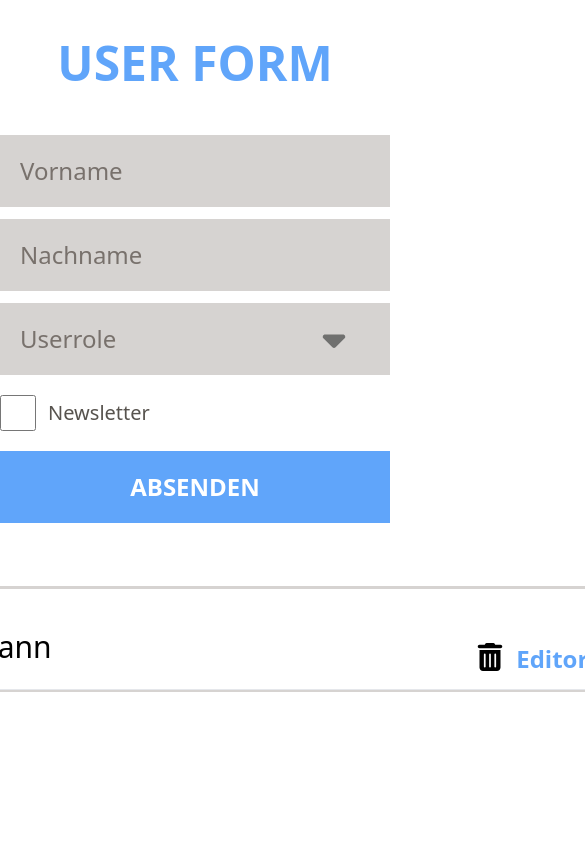
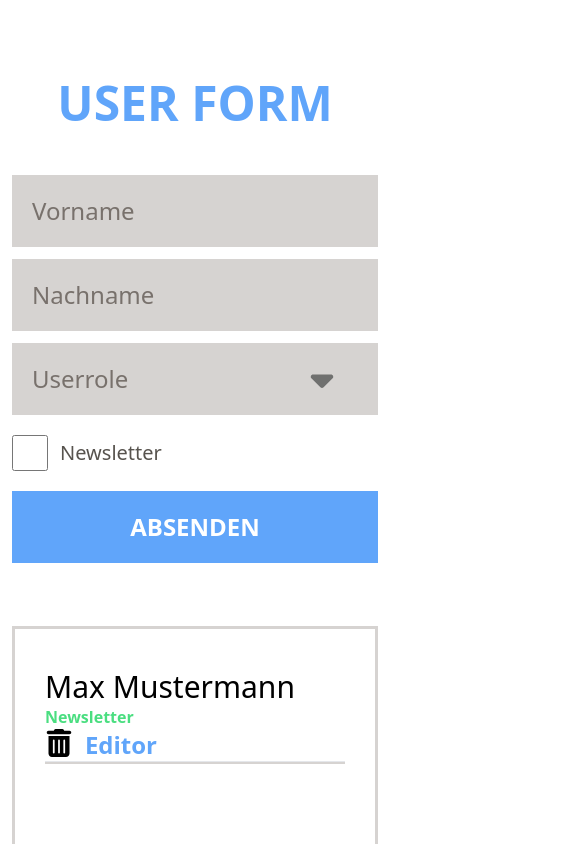
Before and after one commit to TomyJusuf/Userrole_Form, a React (Vite) app: page / in a window 390 px wide. Shown: the top 844 px of the page, 585 px wide, since content can reach past the window. Built offline with nearby package versions, Linux system fonts and the light colour scheme.

Commit message:
Fully responsive layout - Desktop - Tablet - Mobile -

```diff
--- a/src/App.tsx
+++ b/src/App.tsx
@@ -5,7 +5,7 @@ import './index.css';
 function App() {
   return (
     <>
-      <div className="flex flex-wrap container gap-10 justify-center items-center max-w-[1500px] h-[90vh]  mt-4">
+      <div className="flex flex-wrap container gap-10 justify-center items-center 2xl:max-w-[1500px] h-[90vh]  mt-14  xl:max-w-[1400px] lg:max-w-[1300px] md:max-w-[1000px] sm:max-w-[650px] sm:gap-y-5  px-3">
         <UserForm />
         <UsersBoarder />
       </div>
--- a/src/components/UserForm.tsx
+++ b/src/components/UserForm.tsx
@@ -1,7 +1,7 @@
 export default function UserForm() {
   return (
-    <div className=" flex flex-row  items-center  max-w-[500px] h-[530px] mx-auto ">
-      <div>
+    <div className=" flex flex-row  items-center 2xl:max-w-[500px]  xl:max-w-[400px] h-[530px] mx-auto lg:max-w-[700px] md:max-w-[700px] sm:min-w-[500px] ">
+      <div className="">
         <h1 className="text-center text-blue-400 uppercase text-5xl font-bold">
           User form
         </h1>
--- a/src/components/UsersBoarder.tsx
+++ b/src/components/UsersBoarder.tsx
@@ -1,7 +1,7 @@
 export default function UsersBoarder() {
   return (
     <div>
-      <div className=" border-[3px] border-stone-300 w-[950px] h-[750px] container mx-auto overflow-y-scroll block">
+      <div className=" border-[3px] border-stone-300 2xl:min-w-[900px]  xl:min-w-[800px] lg:min-w-[700px] md:min-w-[700px] sm:min-w-[610px] h-[750px]  container mx-auto overflow-y-scroll block ">
         {/* Card start here */}
         <div className=" mx-auto flex flex-wrap justify-between items-center w-5/6 mt-10">
           <div className="flex flex-wrap justify-between">
```
